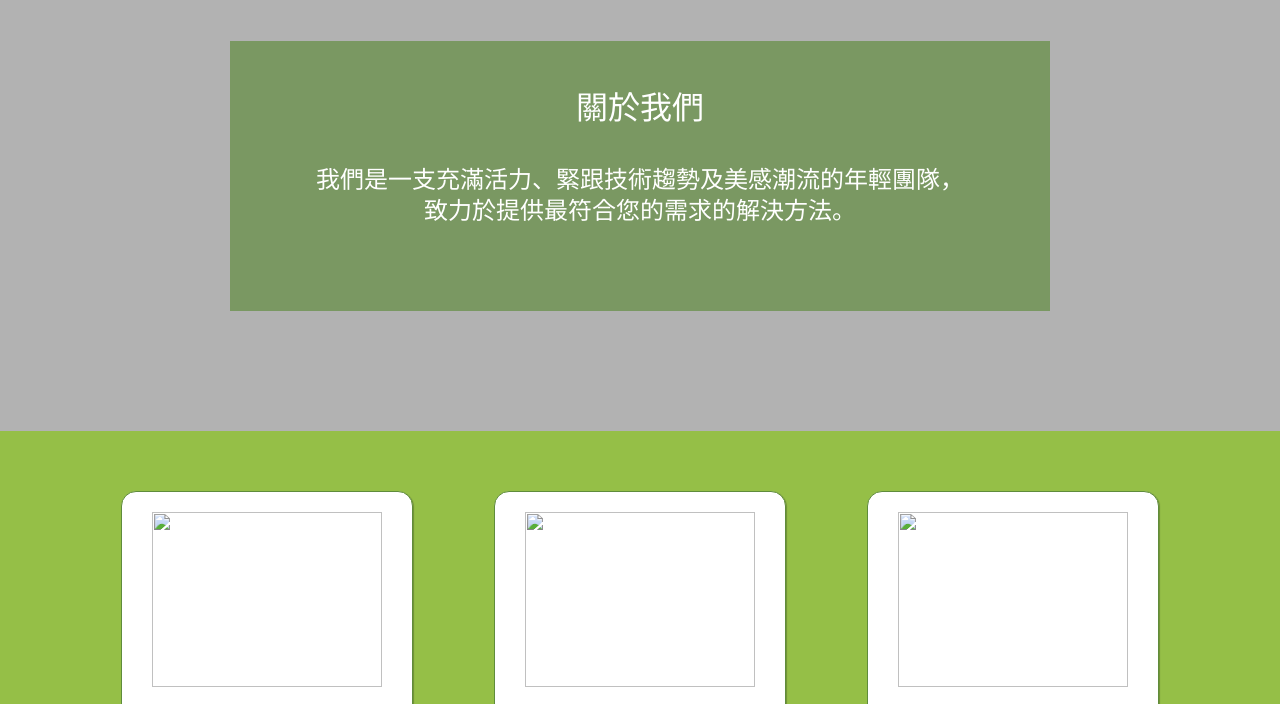
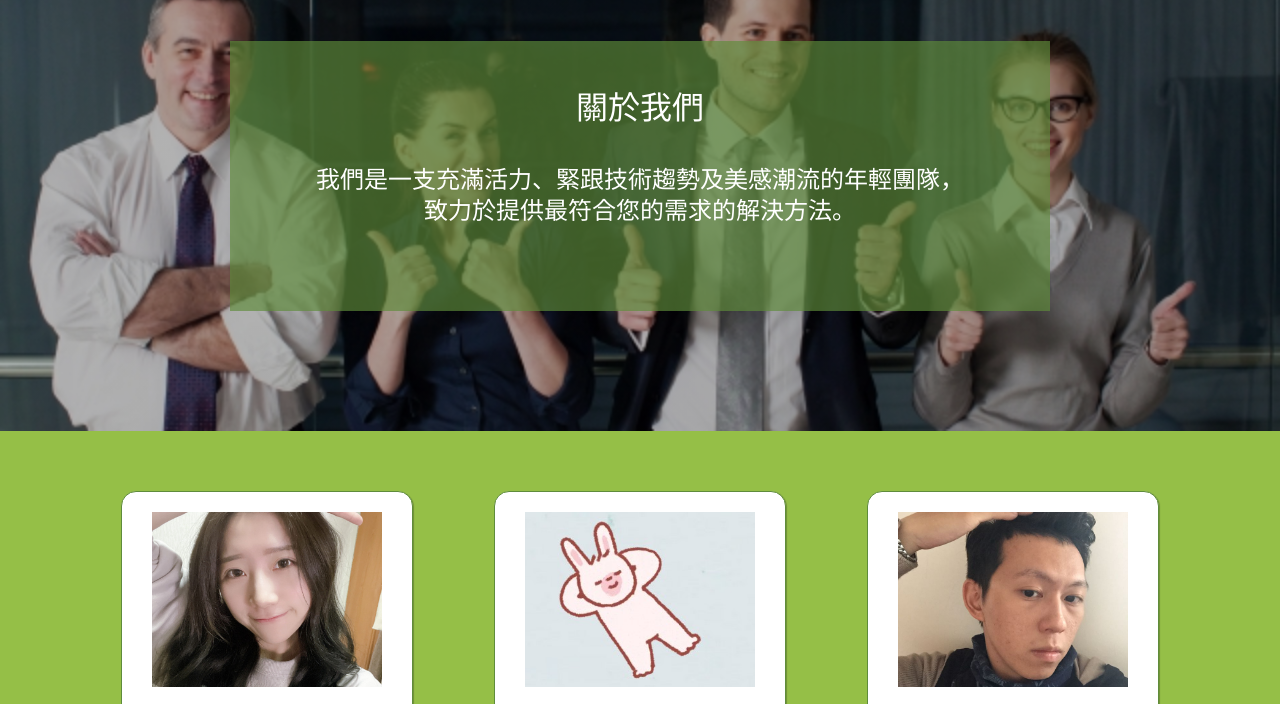
Before and after one commit to JAViXLiN/THD101_git, a plain HTML site: page 05aboutUs.html in a window 1280 px wide. Shown: the part 69-773 px from the top of the page. Drawn offline with nearby package versions, Linux system fonts and the light colour scheme; the site is published under a folder, as on GitHub Pages, so addresses that start at the root find nothing; a web font is replaced by a local one.

Commit message:
“補掉圖問題”

```diff
--- a/05aboutUs.html
+++ b/05aboutUs.html
@@ -56,7 +56,7 @@
         <ul class="members_ul">
             <li>
                 <div class="cards">
-                    <img src="/img/Clara2.jpg" alt=""class="pic">
+                    <img src="img/Clara2.jpg" alt="" class="pic">
                     <h2>CLara Lin</h2>
                     <strong class="ttl">CEO / Founder</strong>
                     <p class="posts">
@@ -66,7 +66,7 @@
             </li>
             <li>
                 <div class="cards">
-                    <img src="/img/Soe.jpg" alt=""class="pic">
+                    <img src="img/Soe.jpg" alt="" class="pic">
                     <h2>Soe</h2>
                     <strong class="ttl">資深插畫家</strong>
                     <p class="posts">
@@ -76,7 +76,7 @@
             </li>
             <li>
                 <div class="cards">
-                    <img src="/img/index/JVX.jpg" alt=""class="pic">
+                    <img src="img/index/JVX.jpg" alt="" class="pic">
                     <h2>Javix Lin</h2>
                     <strong class="ttl">前端工程師</strong>
                     <p class="posts">
--- a/css/02style.css
+++ b/css/02style.css
@@ -2,7 +2,7 @@
 
 /* Top */
 .top {
-	background: linear-gradient(0deg, rgba(0, 0, 0, 0.3), rgba(0, 0, 0, 0.3)), url(/img/Cases.jpg);
+	background: linear-gradient(0deg, rgba(0, 0, 0, 0.3), rgba(0, 0, 0, 0.3)), url(./img/Cases.jpg);
 	background-size: cover;
 	background-position: center 0px;
 	background-repeat: no-repeat;
--- a/css/03style.css
+++ b/css/03style.css
@@ -2,7 +2,7 @@
 
 /* Top */
 .top {
-	background: linear-gradient(0deg, rgba(0, 0, 0, 0.5), rgba(0, 0, 0, 0.5)), url(/img/Partners.jpg);
+	background: linear-gradient(0deg, rgba(0, 0, 0, 0.5), rgba(0, 0, 0, 0.5)), url(./img/Partners.jpg);
 	background-size: cover;
 	background-position: 0px center;
 	background-repeat: no-repeat;
--- a/css/05style.css
+++ b/css/05style.css
@@ -2,7 +2,7 @@
 
 /* Top */
 .top {
-	background: linear-gradient(0deg, rgba(0, 0, 0, 0.3), rgba(0, 0, 0, 0.3)), url(/img/AboutUs.JPG);
+	background: linear-gradient(0deg, rgba(0, 0, 0, 0.3), rgba(0, 0, 0, 0.3)), url(../img/AboutUs.JPG);
 	background-size: cover;
 	background-position: 0px center;
 	background-repeat: no-repeat;
--- a/css/06style.css
+++ b/css/06style.css
@@ -1,7 +1,7 @@
 @import url('common_mod.css');
 
 .top {
-	background-image: linear-gradient(rgba(0, 0, 0, 0.3), rgba(0, 0, 0, 0.5)), url(/img/ContactUs.jpg);
+	background-image: linear-gradient(rgba(0, 0, 0, 0.3), rgba(0, 0, 0, 0.5)), url(../img/ContactUs.jpg);
 	background-position: center;
 	background-size: cover;
 	background-repeat: no-repeat;
@@ -20,7 +20,7 @@
 .ContactUs {
 	width: 700px;
 	height: 600px;
-	background-image: url(/img/p0130_m.jfif);
+	background-image: url(../img/p0130_m.jfif);
 	background-repeat: no-repeat;
 	background-size: cover;
 	margin: 80px auto;
```
Also changed, not shown: index.html (+3 -3 lines).
